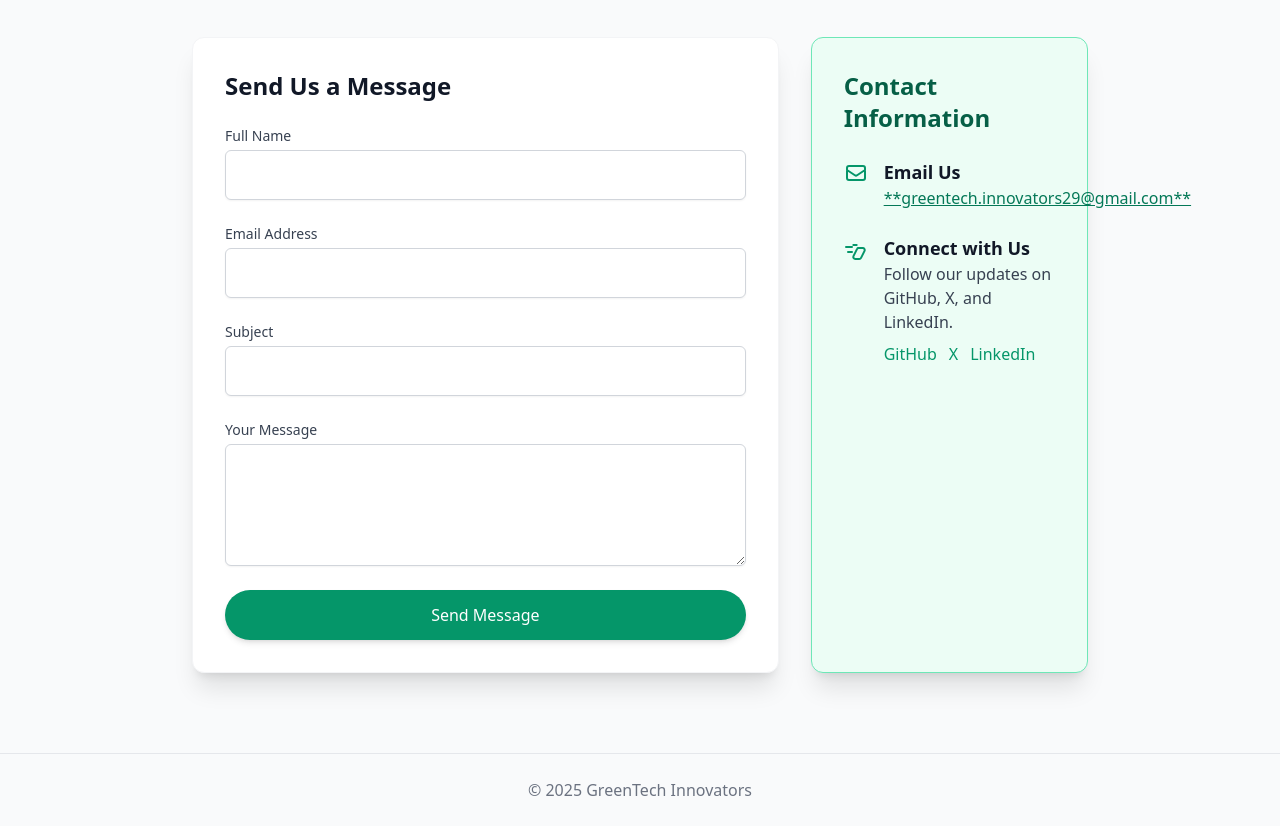
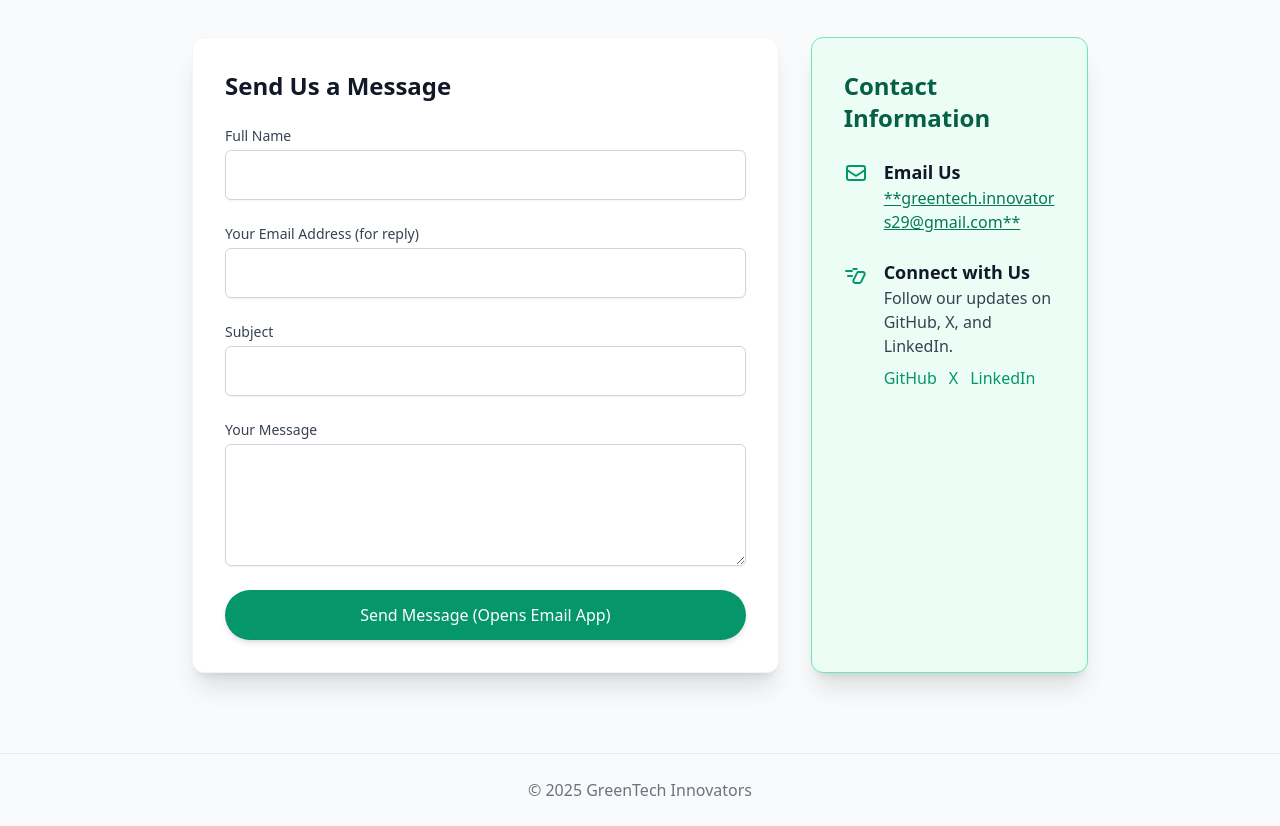
Before and after one commit to htmlcoder635/greentech-innovators, a plain HTML site: page contact.html in a window 1280 px wide. Shown: the part 209-1035 px from the top of the page. Drawn offline with nearby package versions, Linux system fonts and the light colour scheme.

Commit message:
Update contact.html

```diff
--- a/contact.html
+++ b/contact.html
@@ -15,6 +15,12 @@
         ::-webkit-scrollbar-track { background: #f1f1f1; border-radius: 10px; }
         ::-webkit-scrollbar-thumb { background: #34d399; border-radius: 10px; }
         ::-webkit-scrollbar-thumb:hover { background: #10b981; }
+
+        /* Custom style to ensure the email link wraps correctly */
+        .email-link-wrap {
+            word-break: break-all;
+            hyphens: auto;
+        }
     </style>
 </head>
 
@@ -69,7 +75,7 @@
             <div class="lg:col-span-2 bg-white p-6 sm:p-8 rounded-xl shadow-xl border border-gray-100">
                 <h3 class="text-2xl font-bold text-gray-900 mb-6">Send Us a Message</h3>
 
-                <form action="#" method="POST" class="space-y-6">
+                <form action="mailto:greentech.innovators29@gmail.com" method="POST" enctype="text/plain" class="space-y-6">
                     <div>
                         <label for="full-name" class="block text-sm font-medium text-gray-700">Full Name</label>
                         <input type="text" name="full-name" id="full-name" autocomplete="name" required
@@ -77,7 +83,7 @@
                     </div>
 
                     <div>
-                        <label for="email" class="block text-sm font-medium text-gray-700">Email Address</label>
+                        <label for="email" class="block text-sm font-medium text-gray-700">Your Email Address (for reply)</label>
                         <input type="email" name="email" id="email" autocomplete="email" required
                                class="mt-1 block w-full rounded-md border-gray-300 shadow-sm focus:border-emerald-500 focus:ring-emerald-500 p-3 border">
                     </div>
@@ -97,7 +103,7 @@
                     <div>
                         <button type="submit"
                                 class="w-full inline-flex justify-center py-3 px-6 border border-transparent rounded-full shadow-md text-base font-medium text-white bg-emerald-600 hover:bg-emerald-700 transition duration-150 focus:outline-none focus:ring-2 focus:ring-offset-2 focus:ring-emerald-500">
-                            Send Message
+                            Send Message (Opens Email App)
                         </button>
                     </div>
                 </form>
@@ -112,7 +118,7 @@
                         <svg class="flex-shrink-0 h-6 w-6 text-emerald-600 mt-1" fill="none" stroke="currentColor" viewBox="0 0 24 24" xmlns="http://www.w3.org/2000/svg"><path stroke-linecap="round" stroke-linejoin="round" stroke-width="2" d="M3 8l7.89 5.26a2 2 0 002.22 0L21 8m-2 10H5a2 2 0 01-2-2V6a2 2 0 012-2h14a2 2 0 012 2v10a2 2 0 01-2 2z"></path></svg>
                         <div class="ml-4">
                             <h4 class="text-lg font-semibold text-gray-900">Email Us</h4>
-                            <a href="mailto:greentech.innovators29@gmail.com" class="text-emerald-700 hover:text-emerald-900 underline transition duration-150">
+                            <a href="mailto:greentech.innovators29@gmail.com" class="text-emerald-700 hover:text-emerald-900 underline transition duration-150 email-link-wrap">
                                 **greentech.innovators29@gmail.com**
                             </a>
                         </div>
@@ -131,7 +137,7 @@
                         </div>
                     </div>
 
-                    </div>
+                </div>
             </div>
 
         </div>
```
